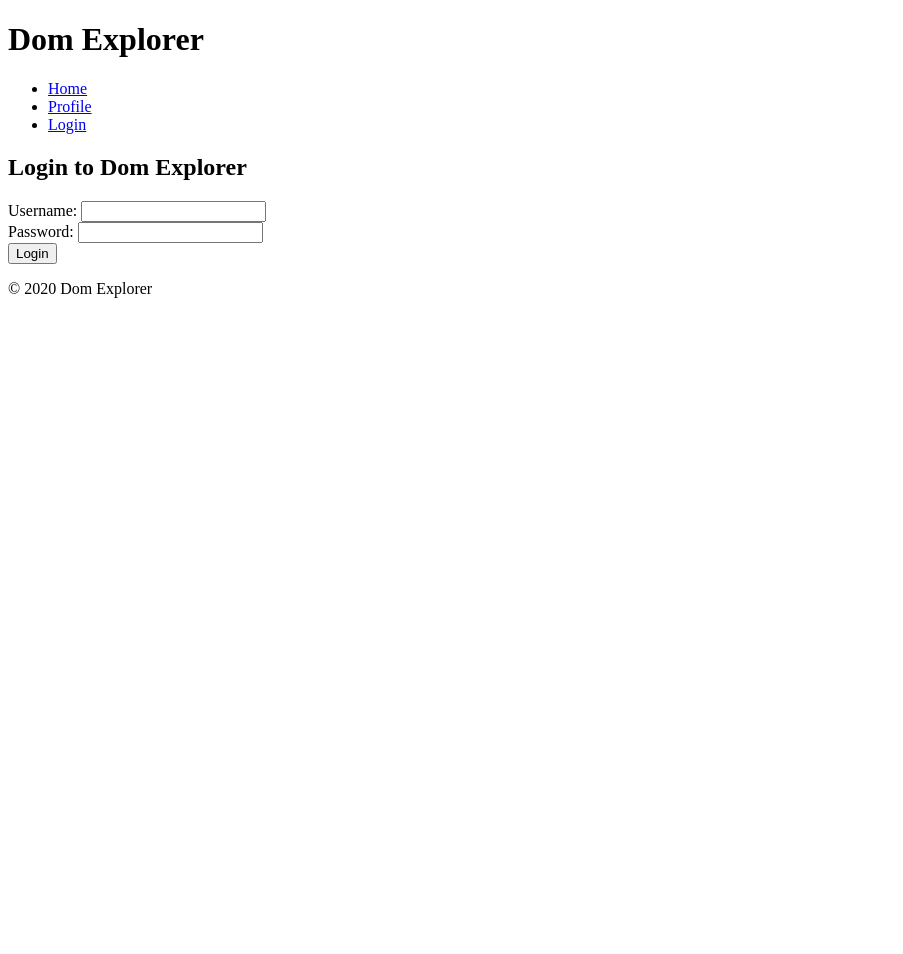
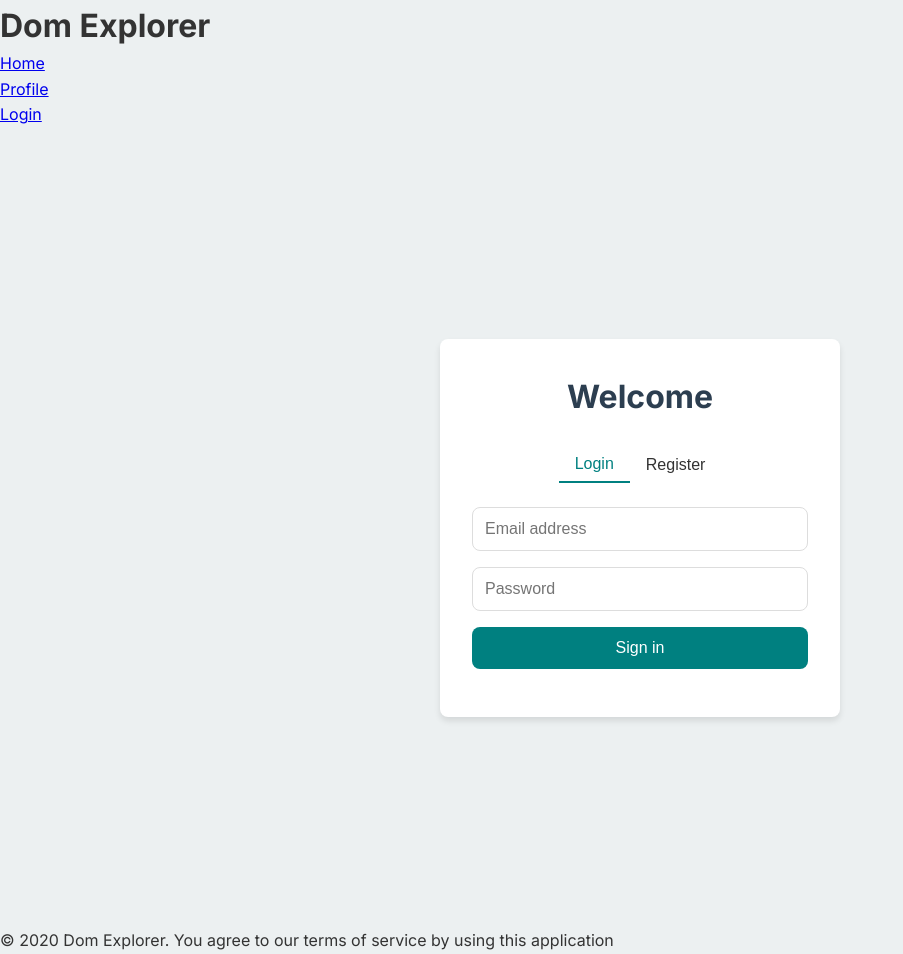
Before and after one commit to The-True-Hooha/dom-explorer, a Python web app: template app/templates/login.html in a window 1280 px wide. Shown: the whole page, without its empty margins (0-903 px from the left). Before the commit the page ends 298 px from the top, so only its background shows below. Run offline with Jinja, Linux system fonts and the light colour scheme; the template is opened without the code that fills it: most values are stand-ins (such as "Sample title", 1, 10 or a date in 2020).

Commit message:
base changes

```diff
--- /dev/null
+++ b/app/static/css/login.css
@@ -0,0 +1,159 @@
+:root {
+  --primary-color: #008080;
+  --secondary-color: #2c3e50;
+  --background-color: #ecf0f1;
+  --text-color: #333;
+  --error-color: #e74c3c;
+  --success-color: #2ecc71;
+  --border-radius: 8px;
+  --box-shadow: 0 4px 6px rgba(0, 0, 0, 0.1);
+  --transition: all 0.3s ease;
+}
+
+* {
+  box-sizing: border-box;
+  margin: 0;
+  padding: 0;
+}
+
+body {
+  font-family: 'Inter', sans-serif;
+  background-color: var(--background-color);
+  color: var(--text-color);
+  line-height: 1.6;
+}
+
+.auth-container {
+  display: flex;
+  justify-content: center;
+  align-items: center;
+  min-height: 100vh;
+  padding: 20px;
+}
+
+.auth-content {
+  background-color: white;
+  border-radius: var(--border-radius);
+  box-shadow: var(--box-shadow);
+  width: 100%;
+  max-width: 400px;
+  padding: 2rem;
+}
+
+.auth-title {
+  text-align: center;
+  color: var(--secondary-color);
+  margin-bottom: 1.5rem;
+  font-size: 2rem;
+}
+
+.tabs {
+  display: flex;
+  justify-content: center;
+  margin-bottom: 1.5rem;
+}
+
+.tab {
+  background-color: transparent;
+  border: none;
+  color: var(--text-color);
+  cursor: pointer;
+  font-size: 1rem;
+  font-weight: 500;
+  padding: 0.5rem 1rem;
+  transition: var(--transition);
+}
+
+.tab.active {
+  color: var(--primary-color);
+  border-bottom: 2px solid var(--primary-color);
+}
+
+.tab-content {
+  display: none;
+}
+
+.tab-content.active {
+  display: block;
+}
+
+.form-group {
+  margin-bottom: 1rem;
+}
+
+.input-field {
+  width: 100%;
+  padding: 0.75rem;
+  border: 1px solid #ddd;
+  border-radius: var(--border-radius);
+  font-size: 1rem;
+  transition: var(--transition);
+}
+
+.input-field:focus {
+  outline: none;
+  border-color: var(--primary-color);
+  box-shadow: 0 0 0 2px rgba(52, 152, 219, 0.2);
+}
+
+.submit-button {
+  width: 100%;
+  padding: 0.75rem;
+  background-color: var(--primary-color);
+  color: white;
+  border: none;
+  border-radius: var(--border-radius);
+  font-size: 1rem;
+  font-weight: 500;
+  cursor: pointer;
+  transition: var(--transition);
+}
+
+.submit-button:hover {
+  background-color: #2980b9;
+}
+
+.form-message {
+  margin-top: 1rem;
+  text-align: center;
+  font-size: 0.9rem;
+  color: var(--error-color);
+}
+
+.form-message.error {
+  color: var(--error-color);
+}
+
+.form-message.success {
+  color: var(--success-color);
+}
+
+.sr-only {
+  position: absolute;
+  width: 1px;
+  height: 1px;
+  padding: 0;
+  margin: -1px;
+  overflow: hidden;
+  clip: rect(0, 0, 0, 0);
+  white-space: nowrap;
+  border-width: 0;
+}
+
+@media (max-width: 480px) {
+  .auth-content {
+    padding: 1.5rem;
+  }
+
+  .auth-title {
+    font-size: 1.5rem;
+  }
+
+  .tab {
+    font-size: 0.9rem;
+  }
+
+  .input-field, .submit-button {
+    font-size: 0.9rem;
+  }
+}
--- a/app/static/js/api.js
+++ b/app/static/js/api.js
@@ -14,17 +14,20 @@ async function searchSubdomains(domain) {
   return response.json();
 }
 
-async function login(username, password) {
-  const response = await fetch("/api/v1/login", {
-    method: "POST",
-    headers: {
-      "Content-Type": "application/x-www-form-urlencoded",
-    },
-    body: `username=${encodeURIComponent(
-      username
-    )}&password=${encodeURIComponent(password)}`,
-    credentials: "include",
-  });
-  if (!response.ok) throw new Error("Failed to login");
-  return response.json();
+
+
+async function RegisterApi(email, password) {
+  try {
+    const data = await fetch("/api/v1/signup", {
+      headers: AuthHeaders,
+    });
+  } catch (err) {
+    throw err;
+  }
 }
+
+function AuthHeaders() {
+  return {
+    "Content-Type": "application/json",
+  };
+}
--- /dev/null
+++ b/app/static/js/login.js
@@ -0,0 +1,144 @@
+// import { loginRequest } from "./api";
+
+document.addEventListener("DOMContentLoaded", function () {
+  document.querySelectorAll(".tab").forEach((tab) => {
+    tab.addEventListener("click", () => {
+      document
+        .querySelectorAll(".tab")
+        .forEach((t) => t.classList.remove("active"));
+      document
+        .querySelectorAll(".tab-content")
+        .forEach((c) => c.classList.remove("active"));
+      tab.classList.add("active");
+      document
+        .getElementById(tab.getAttribute("data-tab") + "Form")
+        .classList.add("active");
+    });
+  });
+
+  document
+    .querySelector("#loginForm form")
+    .addEventListener("submit", async (e) => {
+      e.preventDefault();
+      const email = document.getElementById("login-email").value;
+      console.log(email);
+      const password = document.getElementById("login-password").value;
+      console.log(password);
+      // document.getElementById("loginMessage").textContent =
+        // HandleAuthInputValidation(email, password, "loginMessage");
+      const data = await handleAuthRequest(email, password, "login")
+      // const data = await loginRequest(email, password)
+      document.getElementById("loginMessage").textContent = data
+      // try {
+      //   const response = await fetch("/api/v1/token", {
+      //     method: "POST",
+      //     headers: { "Content-Type": "application/x-www-form-urlencoded" },
+      //     body: `email=${encodeURIComponent(
+      //       email
+      //     )}&password=${encodeURIComponent(password)}`,
+      //   });
+      //   if (response.ok) {
+      //     window.location.href = "/profile";
+      //   } else {
+      //     const data = await response.json();
+      //     document.getElementById("loginMessage").textContent =
+      //       data.detail || "Login failed";
+      //   }
+      // } catch (error) {
+      //   console.error("Login error:", error);
+      //   document.getElementById("loginMessage").textContent =
+      //     "An error occurred. Please try again.";
+      // }
+    });
+
+  document
+    .querySelector("#registerForm form")
+    .addEventListener("submit", async (e) => {
+      e.preventDefault();
+      //   const username = document.getElementById("register-username").value;
+      const email = document.getElementById("register-email").value;
+      const password = document.getElementById("register-password").value;
+      const confirmPassword = document.getElementById(
+        "register-confirm-password"
+      ).value;
+
+      if (password !== confirmPassword) {
+        document.getElementById("registerMessage").textContent =
+          "Passwords do not match";
+        return;
+      }
+
+      try {
+        const response = await fetch("/api/v1/users", {
+          method: "POST",
+          headers: { "Content-Type": "application/json" },
+          body: JSON.stringify({ email, password }),
+        });
+        if (response.ok) {
+          document.getElementById("registerMessage").textContent =
+            "Registration successful! Please login.";
+        } else {
+          const data = await response.json();
+          document.getElementById("registerMessage").textContent =
+            data.detail || "Registration failed";
+        }
+      } catch (error) {
+        console.error("Registration error:", error);
+        document.getElementById("registerMessage").textContent =
+          "An error occurred. Please try again.";
+      }
+    });
+});
+
+function HandleAuthInputValidation(email, password, element) {
+  console.log("hello here", email);
+  const messageElement = document.getElementById(element);
+  messageElement.textContent = "";
+
+  const emailCheck = /^[^\s@]+@[^\s@]+\.[^\s@]+$/;
+  if (!emailCheck.test(email)) {
+    return (messageElement.textContent = "Invalid email format");
+  }
+
+  const passwordPattern = /^(?=.*[A-Za-z])(?=.*\d)[A-Za-z\d]{6,}$/;
+  if (!passwordPattern.test(password)) {
+    return (messageElement.textContent =
+      "Password must be at least 6 characters long, contain at least one letter and one number");
+  }
+}
+
+export async function handleAuthRequest(email, password, type) {
+  try {
+    const body = {
+      email: email,
+      password: password,
+    };
+    const url = type === "login" ? "/api/v1/login" : "/api/v1/signup";
+    const response = await fetch(url, {
+      method: "POST",
+      headers: {
+        "Content-Type": "application/json",
+      },
+      body: JSON.stringify(body),
+    });
+    const data = await response.json();
+    if (response.ok) {
+      console.log(data)
+      window.location.href = "/profile";
+    } else {
+      return data.detail || "the server is unreachable at the moment";
+    }
+  } catch (error) {
+    alert(error);
+    console.log(error);
+  }
+}
+
+
+/*
+test data
+{
+  "email": "a11@gmail.com",
+  "password": "some_password"
+}
+*/
--- a/app/templates/base.html
+++ b/app/templates/base.html
@@ -32,7 +32,7 @@
 
         <footer>
             <div class="container">
-                <p>&copy; {{ current_year }} Dom Explorer</p>
+                <p>&copy; {{ current_year }} Dom Explorer. You agree to our terms of service by using this application</p>
             </div>
         </footer>
     </div>
--- a/app/templates/login.html
+++ b/app/templates/login.html
@@ -1,49 +1,60 @@
 {% extends "base.html" %}
 
+{% block extra_css %}
+<link rel="stylesheet" href="{{ url_for('static', path='css/login.css') }}">
+<link href="{{ url_for('static', path='js/login.js') }}">
+<link href="https://fonts.googleapis.com/css2?family=Inter:wght@400;500;700&display=swap" rel="stylesheet">
+{% endblock %}
+
 {% block content %}
-<section class="login-section">
-    <div class="container">
-        <h2>Login to Dom Explorer</h2>
-        <form id="loginForm" class="login-form">
-            <div class="form-group">
-                <label for="username">Username:</label>
-                <input type="text" id="username" name="username" required>
-            </div>
-            <div class="form-group">
-                <label for="password">Password:</label>
-                <input type="password" id="password" name="password" required>
-            </div>
-            <button type="submit">Login</button>
-        </form>
-        <p class="form-message"></p>
+<div class="auth-container">
+  <div class="auth-content">
+    <h2 class="auth-title">Welcome</h2>
+    <div class="tabs">
+      <button class="tab active" data-tab="login">Login</button>
+      <button class="tab" data-tab="register">Register</button>
     </div>
-</section>
+    <div id="loginForm" class="tab-content active">
+      <form>
+        <div class="form-group">
+          <label for="login-email" class="sr-only">Email address</label>
+          <input id="login-email" name="email" type="email" required class="input-field" placeholder="Email address">
+        </div>
+        <div class="form-group">
+          <label for="login-password" class="sr-only">Password</label>
+          <input id="login-password" name="password" type="password" required class="input-field" placeholder="Password">
+        </div>
+        <div class="form-group">
+          <button type="submit" class="submit-button">Sign in</button>
+        </div>
+      </form>
+      <p id="loginMessage" class="form-message"></p>
+    </div>
+    <div id="registerForm" class="tab-content">
+      <form>
+        <!-- <div class="form-group">
+          <label for="register-username" class="sr-only">Username</label>
+          <input id="register-username" name="username" type="text" required class="input-field" placeholder="Username">
+        </div> -->
+        <div class="form-group">
+          <label for="register-email" class="sr-only">Email address</label>
+          <input id="register-email" name="email" type="email" required class="input-field" placeholder="Email address">
+        </div>
+        <div class="form-group">
+          <label for="register-password" class="sr-only">Password</label>
+          <input id="register-password" name="password" type="password" required class="input-field" placeholder="Password">
+        </div>
+        <div class="form-group">
+          <button type="submit" class="submit-button">Create account</button>
+        </div>
+      </form>
+      <p id="registerMessage" class="form-message"></p>
+    </div>
+  </div>
+</div>
 {% endblock %}
 
 {% block extra_js %}
-<script>
-    document.getElementById('loginForm').addEventListener('submit', async (e) => {
-        e.preventDefault();
-        const username = document.getElementById('username').value;
-        const password = document.getElementById('password').value;
-        try {
-            const response = await fetch('/api/v1/token', {
-                method: 'POST',
-                headers: {
-                    'Content-Type': 'application/x-www-form-urlencoded',
-                },
-                body: `username=${encodeURIComponent(username)}&password=${encodeURIComponent(password)}`,
-            });
-            if (response.ok) {
-                window.location.href = '/profile';
-            } else {
-                const data = await response.json();
-                document.querySelector('.form-message').textContent = data.detail || 'Login failed';
-            }
-        } catch (error) {
-            console.error('Login error:', error);
-            document.querySelector('.form-message').textContent = 'An error occurred. Please try again.';
-        }
-    });
-</script>
+<script type="module" src="{{ url_for('static', path='js/login.js') }}"></script>
+<!-- <script type="module" src="{{ url_for('static', path='js/api.js') }}"></script> -->
 {% endblock %}
```
Also changed, not shown: app/static/css/profile.css (added).
